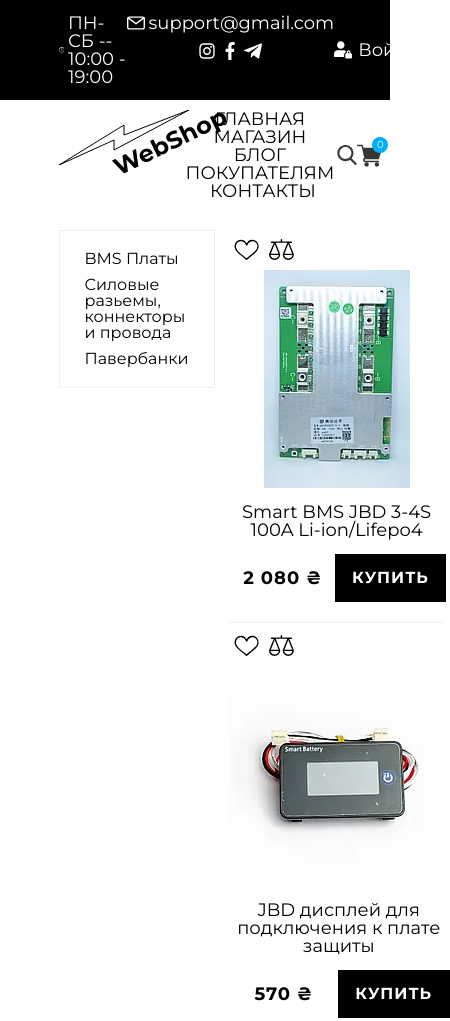
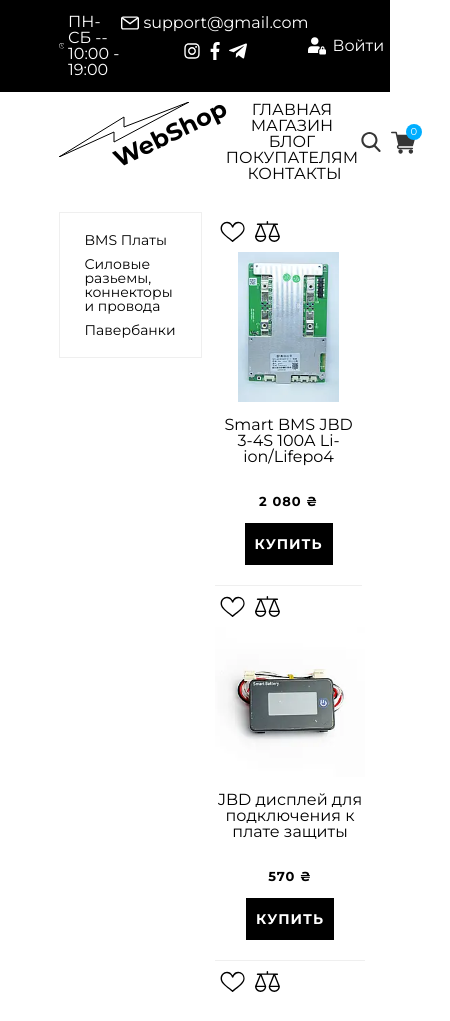
Before and after one commit to DaniCcimo606/HomeWork_33, a plain HTML site: page index.html in a window 390 px wide. Shown: the top 1021 px of the page, 450 px wide, since content can reach past the window. Drawn offline with Linux system fonts and the light colour scheme.

Commit message:
patch fix

```diff
--- a/index.html
+++ b/index.html
@@ -271,7 +271,7 @@
                                 <h1>WebShop</h1>
                             </div>
                             <canvas
-                                width="130"
+                                width="170"
                                 height="55"
                                 id="logoCanvas"></canvas>
                         </div>
--- a/style/style.scss
+++ b/style/style.scss
@@ -687,3 +687,55 @@
         }
     }
 }
+@media screen and (max-width: 960px) {
+    body {
+        font-size: 16px;
+        .wrapper {
+            .header {
+                .header__item {
+                    .container {
+                        .search {
+                            margin-right: 10px;
+                        }
+                    }
+                }
+            }
+            .main {
+                .container {
+                    .category {
+                        .category__list {
+                            .category__item {
+                                .category__link {
+                                    font-size: 14px;
+                                }
+                            }
+                        }
+                    }
+                    .category-ctn__list {
+                        .category-ctn__item {
+                            flex: calc((100% / 2) - 2%);
+                            align-content: space-between;
+                            .category-ctn__img--wrap {
+                                .category-ctn__img {
+                                    height: 150px;
+                                }
+                                .category-ctn__name {
+                                }
+                            }
+                            .category-ctn__price {
+                                width: 100%;
+                                font-size: 13px;
+                            }
+                            .category-ctn__buy {
+                                button {
+                                    padding: 13px 9px;
+                                    font-size: 14px;
+                                }
+                            }
+                        }
+                    }
+                }
+            }
+        }
+    }
+}
```
Also changed, not shown: style/style.css, 1 other file.
